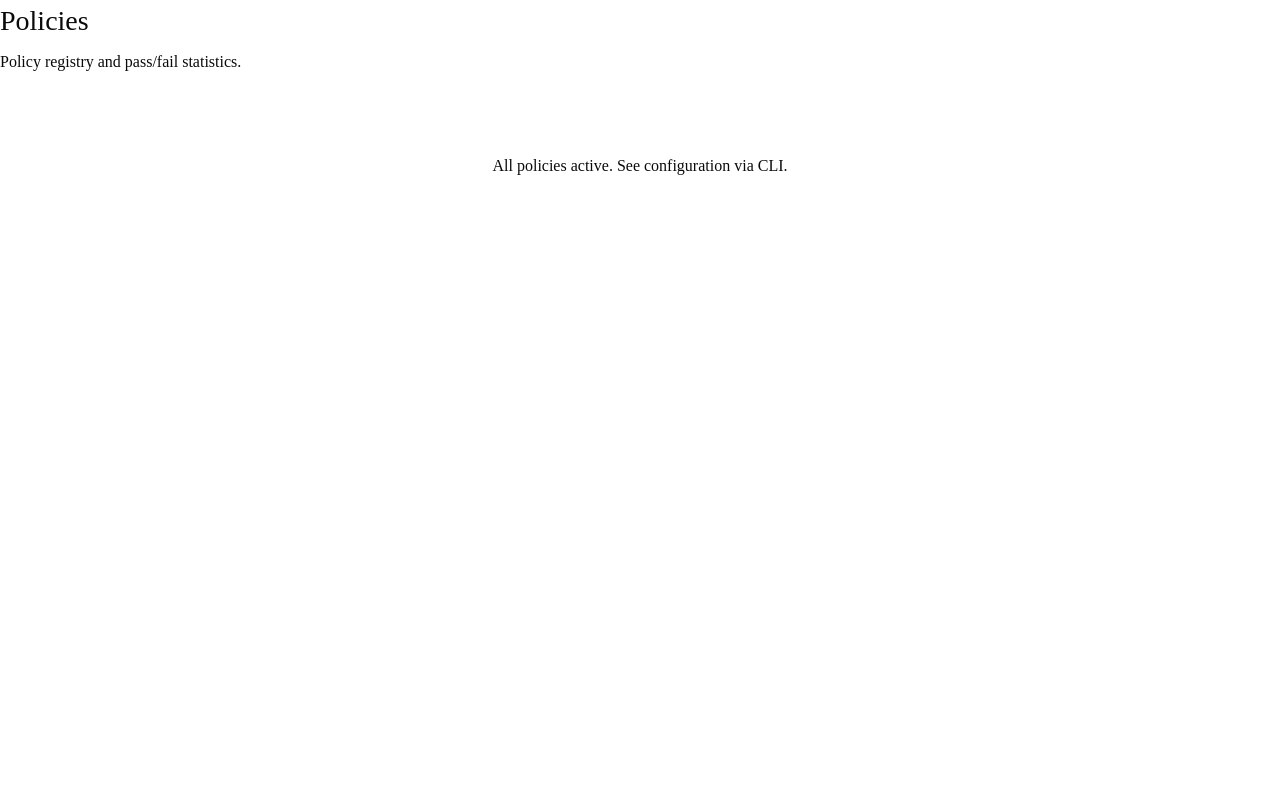
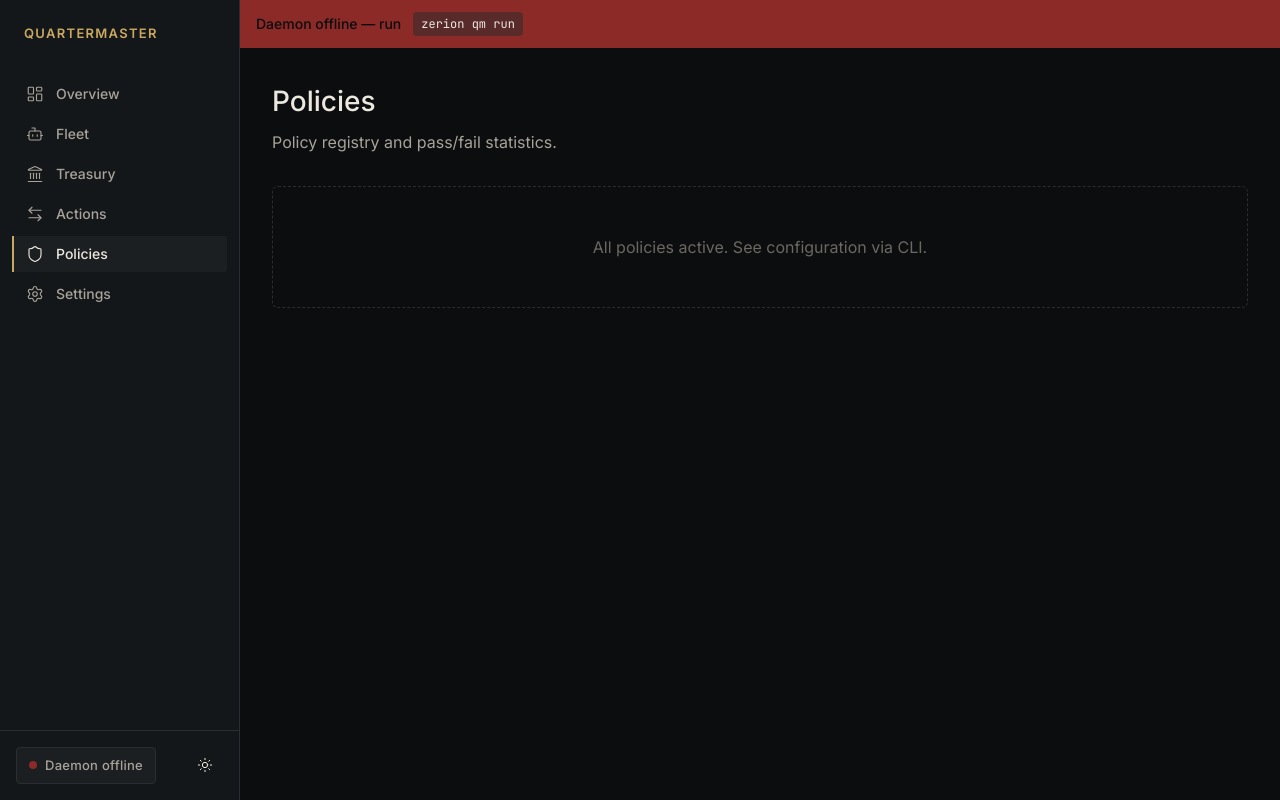
Before and after one commit to winsznx/quartermaster, a Next.js app in the folder apps/dashboard/: page /policies in a window 1280 px wide. Built offline with nearby package versions, Linux system fonts and the light colour scheme; no server answers.

Commit message:
feat(dashboard): stabilize core layout and global styles

```diff
--- a/apps/dashboard/app/globals.css
+++ b/apps/dashboard/app/globals.css
@@ -2,119 +2,144 @@
 @import "tw-animate-css";
 @import "shadcn/tailwind.css";
 
-@custom-variant dark (&:is(.dark *));
+@theme {
+  --color-bg: var(--color-bg);
+  --color-surface-1: var(--color-surface-1);
+  --color-surface-2: var(--color-surface-2);
+  --color-surface-3: var(--color-surface-3);
+  --color-border-subtle: var(--color-border-subtle);
+  --color-border-strong: var(--color-border-strong);
 
-@theme inline {
+  --color-text-primary: var(--color-text-primary);
+  --color-text-secondary: var(--color-text-secondary);
+  --color-text-muted: var(--color-text-muted);
+  --color-text-inverse: var(--color-text-inverse);
+
+  --color-accent: var(--color-accent);
+  --color-accent-hover: var(--color-accent-hover);
+  --color-accent-muted: var(--color-accent-muted);
+
+  --color-success: var(--color-success);
+  --color-warning: var(--color-warning);
+  --color-danger: var(--color-danger);
+  --color-info: var(--color-info);
+
+  --font-sans: "Inter", ui-sans-serif, system-ui, sans-serif;
+  --font-mono: "JetBrains Mono", ui-monospace, SFMono-Regular, Menlo, Monaco, Consolas, "Liberation Mono", "Courier New", monospace;
+
+  --radius-sm: 2px;
+  --radius-md: 4px;
+  --radius-lg: 6px;
+
   --color-background: var(--background);
   --color-foreground: var(--foreground);
-  --font-sans: var(--font-sans);
-  --font-mono: var(--font-geist-mono);
-  --font-heading: var(--font-sans);
-  --color-sidebar-ring: var(--sidebar-ring);
-  --color-sidebar-border: var(--sidebar-border);
-  --color-sidebar-accent-foreground: var(--sidebar-accent-foreground);
-  --color-sidebar-accent: var(--sidebar-accent);
-  --color-sidebar-primary-foreground: var(--sidebar-primary-foreground);
-  --color-sidebar-primary: var(--sidebar-primary);
-  --color-sidebar-foreground: var(--sidebar-foreground);
-  --color-sidebar: var(--sidebar);
-  --color-chart-5: var(--chart-5);
-  --color-chart-4: var(--chart-4);
-  --color-chart-3: var(--chart-3);
-  --color-chart-2: var(--chart-2);
-  --color-chart-1: var(--chart-1);
+  --color-card: var(--card);
+  --color-card-foreground: var(--card-foreground);
+  --color-popover: var(--popover);
+  --color-popover-foreground: var(--popover-foreground);
+  --color-primary: var(--primary);
+  --color-primary-foreground: var(--primary-foreground);
+  --color-secondary: var(--secondary);
+  --color-secondary-foreground: var(--secondary-foreground);
+  --color-muted: var(--muted);
+  --color-muted-foreground: var(--muted-foreground);
+  --color-accent-ui: var(--accent); /* Renamed to avoid collision with our --color-accent */
+  --color-accent-foreground: var(--accent-foreground);
+  --color-destructive: var(--destructive);
+  --color-destructive-foreground: var(--destructive-foreground);
+  --color-border: var(--border);
+  --color-input: var(--input);
   --color-ring: var(--ring);
-  --color-input: var(--input);
-  --color-border: var(--border);
-  --color-destructive: var(--destructive);
-  --color-accent-foreground: var(--accent-foreground);
-  --color-accent: var(--accent);
-  --color-muted-foreground: var(--muted-foreground);
-  --color-muted: var(--muted);
-  --color-secondary-foreground: var(--secondary-foreground);
-  --color-secondary: var(--secondary);
-  --color-primary-foreground: var(--primary-foreground);
-  --color-primary: var(--primary);
-  --color-popover-foreground: var(--popover-foreground);
-  --color-popover: var(--popover);
-  --color-card-foreground: var(--card-foreground);
-  --color-card: var(--card);
-  --radius-sm: calc(var(--radius) * 0.6);
-  --radius-md: calc(var(--radius) * 0.8);
-  --radius-lg: var(--radius);
-  --radius-xl: calc(var(--radius) * 1.4);
-  --radius-2xl: calc(var(--radius) * 1.8);
-  --radius-3xl: calc(var(--radius) * 2.2);
-  --radius-4xl: calc(var(--radius) * 2.6);
 }
 
-:root {
-  --background: oklch(1 0 0);
-  --foreground: oklch(0.145 0 0);
-  --card: oklch(1 0 0);
-  --card-foreground: oklch(0.145 0 0);
-  --popover: oklch(1 0 0);
-  --popover-foreground: oklch(0.145 0 0);
-  --primary: oklch(0.205 0 0);
-  --primary-foreground: oklch(0.985 0 0);
-  --secondary: oklch(0.97 0 0);
-  --secondary-foreground: oklch(0.205 0 0);
-  --muted: oklch(0.97 0 0);
-  --muted-foreground: oklch(0.556 0 0);
-  --accent: oklch(0.97 0 0);
-  --accent-foreground: oklch(0.205 0 0);
-  --destructive: oklch(0.577 0.245 27.325);
-  --border: oklch(0.922 0 0);
-  --input: oklch(0.922 0 0);
-  --ring: oklch(0.708 0 0);
-  --chart-1: oklch(0.87 0 0);
-  --chart-2: oklch(0.556 0 0);
-  --chart-3: oklch(0.439 0 0);
-  --chart-4: oklch(0.371 0 0);
-  --chart-5: oklch(0.269 0 0);
-  --radius: 0.625rem;
-  --sidebar: oklch(0.985 0 0);
-  --sidebar-foreground: oklch(0.145 0 0);
-  --sidebar-primary: oklch(0.205 0 0);
-  --sidebar-primary-foreground: oklch(0.985 0 0);
-  --sidebar-accent: oklch(0.97 0 0);
-  --sidebar-accent-foreground: oklch(0.205 0 0);
-  --sidebar-border: oklch(0.922 0 0);
-  --sidebar-ring: oklch(0.708 0 0);
+:root[data-theme="dark"], :root {
+  /* Specie Tokens */
+  --color-bg:              #0B0D0E;
+  --color-surface-1:       #141719;
+  --color-surface-2:       #1C1F22;
+  --color-surface-3:       #272B2F;
+  --color-border-subtle:   #2A2E32;
+  --color-border-strong:   #3B4046;
+
+  --color-text-primary:    #ECE8DE;  /* bone */
+  --color-text-secondary:  #A8A39A;
+  --color-text-muted:      #6B6862;
+  --color-text-inverse:    #0B0D0E;
+
+  --color-accent:          #C9A961;  /* antique gold */
+  --color-accent-hover:    #D4B572;
+  --color-accent-muted:    #7C683B;
+
+  --color-success:         #6B7F5E;  /* sage */
+  --color-warning:         #D4703F;  /* burnt sienna */
+  --color-danger:          #8B2A26;  /* oxblood */
+  --color-info:            #3A4D52;  /* slate teal */
+
+  /* Shadcn Overrides */
+  --background: var(--color-bg);
+  --foreground: var(--color-text-primary);
+  --card: var(--color-surface-1);
+  --card-foreground: var(--color-text-primary);
+  --popover: var(--color-surface-2);
+  --popover-foreground: var(--color-text-primary);
+  --primary: var(--color-accent);
+  --primary-foreground: var(--color-text-inverse);
+  --secondary: var(--color-surface-2);
+  --secondary-foreground: var(--color-text-primary);
+  --muted: var(--color-surface-3);
+  --muted-foreground: var(--color-text-muted);
+  --accent: var(--color-surface-2);
+  --accent-foreground: var(--color-text-primary);
+  --destructive: var(--color-danger);
+  --destructive-foreground: #ffffff;
+  --border: var(--color-border-subtle);
+  --input: var(--color-border-subtle);
+  --ring: var(--color-accent);
+  --radius: 0.375rem;
 }
 
-.dark {
-  --background: oklch(0.145 0 0);
-  --foreground: oklch(0.985 0 0);
-  --card: oklch(0.205 0 0);
-  --card-foreground: oklch(0.985 0 0);
-  --popover: oklch(0.205 0 0);
-  --popover-foreground: oklch(0.985 0 0);
-  --primary: oklch(0.922 0 0);
-  --primary-foreground: oklch(0.205 0 0);
-  --secondary: oklch(0.269 0 0);
-  --secondary-foreground: oklch(0.985 0 0);
-  --muted: oklch(0.269 0 0);
-  --muted-foreground: oklch(0.708 0 0);
-  --accent: oklch(0.269 0 0);
-  --accent-foreground: oklch(0.985 0 0);
-  --destructive: oklch(0.704 0.191 22.216);
-  --border: oklch(1 0 0 / 10%);
-  --input: oklch(1 0 0 / 15%);
-  --ring: oklch(0.556 0 0);
-  --chart-1: oklch(0.87 0 0);
-  --chart-2: oklch(0.556 0 0);
-  --chart-3: oklch(0.439 0 0);
-  --chart-4: oklch(0.371 0 0);
-  --chart-5: oklch(0.269 0 0);
-  --sidebar: oklch(0.205 0 0);
-  --sidebar-foreground: oklch(0.985 0 0);
-  --sidebar-primary: oklch(0.488 0.243 264.376);
-  --sidebar-primary-foreground: oklch(0.985 0 0);
-  --sidebar-accent: oklch(0.269 0 0);
-  --sidebar-accent-foreground: oklch(0.985 0 0);
-  --sidebar-border: oklch(1 0 0 / 10%);
-  --sidebar-ring: oklch(0.556 0 0);
+:root[data-theme="light"] {
+  --color-bg:              #F4F1E8;  /* parchment */
+  --color-surface-1:       #FBFAF4;
+  --color-surface-2:       #EDE9DC;
+  --color-surface-3:       #E4DFCE;
+  --color-border-subtle:   #DAD4BF;
+  --color-border-strong:   #B8B09A;
+
+  --color-text-primary:    #1A1C1E;
+  --color-text-secondary:  #4A4A47;
+  --color-text-muted:      #7A7770;
+  --color-text-inverse:    #FBFAF4;
+
+  --color-accent:          #8E6A1F;  /* burnished gold */
+  --color-accent-hover:    #A07A28;
+  --color-accent-muted:    #C4AE80;
+
+  --color-success:         #4D5E42;
+  --color-warning:         #B85A25;
+  --color-danger:          #6B1F1C;
+  --color-info:            #2A393E;
+
+  /* Shadcn Overrides */
+  --background: var(--color-bg);
+  --foreground: var(--color-text-primary);
+  --card: var(--color-surface-1);
+  --card-foreground: var(--color-text-primary);
+  --popover: var(--color-surface-2);
+  --popover-foreground: var(--color-text-primary);
+  --primary: var(--color-accent);
+  --primary-foreground: var(--color-text-inverse);
+  --secondary: var(--color-surface-2);
+  --secondary-foreground: var(--color-text-primary);
+  --muted: var(--color-surface-3);
+  --muted-foreground: var(--color-text-muted);
+  --accent: var(--color-surface-2);
+  --accent-foreground: var(--color-text-primary);
+  --destructive: var(--color-danger);
+  --destructive-foreground: #ffffff;
+  --border: var(--color-border-subtle);
+  --input: var(--color-border-subtle);
+  --ring: var(--color-accent);
 }
 
 @layer base {
@@ -123,8 +148,6 @@
   }
   body {
     @apply bg-background text-foreground;
-  }
-  html {
-    @apply font-sans;
+    font-family: var(--font-sans);
   }
 }
--- a/apps/dashboard/app/layout.tsx
+++ b/apps/dashboard/app/layout.tsx
@@ -1,21 +1,24 @@
 import type { Metadata } from "next";
-import { Geist, Geist_Mono } from "next/font/google";
+import { Inter, JetBrains_Mono } from "next/font/google";
 import "./globals.css";
+import { ThemeProvider } from "@/components/theme-provider";
 
-const geistSans = Geist({
-  variable: "--font-geist-sans",
+const inter = Inter({
+  variable: "--font-inter",
   subsets: ["latin"],
 });
 
-const geistMono = Geist_Mono({
-  variable: "--font-geist-mono",
+const jetbrainsMono = JetBrains_Mono({
+  variable: "--font-jetbrains-mono",
   subsets: ["latin"],
 });
 
 export const metadata: Metadata = {
-  title: "Create Next App",
-  description: "Generated by create next app",
+  title: "Quartermaster Dashboard",
+  description: "Operational interface for your agent fleet.",
 };
+
+import { ShellLayout } from "@/components/shell-layout";
 
 export default function RootLayout({
   children,
@@ -25,9 +28,16 @@ export default function RootLayout({
   return (
     <html
       lang="en"
-      className={`${geistSans.variable} ${geistMono.variable} h-full antialiased`}
+      suppressHydrationWarning
+      className={`${inter.variable} ${jetbrainsMono.variable} h-full antialiased`}
     >
-      <body className="min-h-full flex flex-col">{children}</body>
+      <body className="min-h-full flex flex-col font-sans">
+        <ThemeProvider>
+          <ShellLayout>
+            {children}
+          </ShellLayout>
+        </ThemeProvider>
+      </body>
     </html>
   );
 }
```
Also changed, not shown: apps/dashboard/app/page.tsx (+2 -62 lines).
